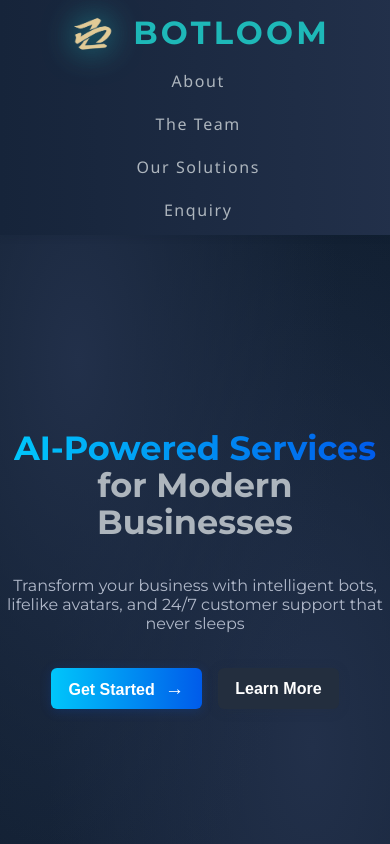
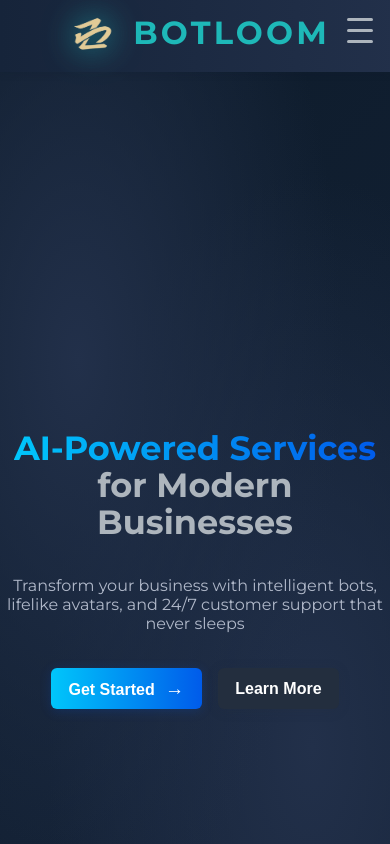
Before and after one commit to Nyaughh/botloom, a React (Create React App) app: page / in a window 390 px wide. Shown: the top 844 px of the page. Built offline with nearby package versions, Linux system fonts and the light colour scheme.

Commit message:
sliding nav bar for phone users

```diff
--- a/src/App.css
+++ b/src/App.css
@@ -416,3 +416,101 @@ a {
   from { opacity: 0; transform: translateX(-50%) translateY(10px); }
   to { opacity: 1; transform: translateX(-50%) translateY(0); }
 }
+
+/* Hamburger button styles */
+.hamburger-btn {
+  display: none;
+  flex-direction: column;
+  justify-content: center;
+  align-items: center;
+  width: 40px;
+  height: 40px;
+  background: none;
+  border: none;
+  cursor: pointer;
+  z-index: 201;
+}
+.hamburger-btn span {
+  display: block;
+  width: 26px;
+  height: 3px;
+  margin: 4px 0;
+  background: #ADB5BD;
+  border-radius: 2px;
+  transition: 0.3s;
+}
+
+/* Mobile nav drawer */
+.mobile-nav-drawer {
+  position: fixed;
+  top: 0;
+  left: -260px;
+  width: 220px;
+  height: 100vh;
+  background: #16243a;
+  box-shadow: 2px 0 16px #0004;
+  z-index: 200;
+  transition: left 0.3s cubic-bezier(.4,0,.2,1);
+  display: flex;
+  flex-direction: column;
+  padding-top: 24px;
+  padding-left: 10px;
+}
+.mobile-nav-drawer.open {
+  left: 0;
+}
+.mobile-nav-drawer ul {
+  list-style: none;
+  padding: 0;
+  margin: 0;
+}
+.mobile-nav-drawer li {
+  margin-bottom: 18px;
+}
+.mobile-nav-drawer button {
+  background: none;
+  border: none;
+  color: #ADB5BD;
+  font-size: 1.1rem;
+  font-weight: 600;
+  text-align: left;
+  width: 100%;
+  padding: 0.5rem 0.2rem;
+  cursor: pointer;
+  transition: color 0.2s;
+}
+.mobile-nav-drawer button:hover {
+  color: #1EB8B8;
+}
+.close-drawer-btn {
+  background: none;
+  border: none;
+  color: #ADB5BD;
+  font-size: 2rem;
+  position: absolute;
+  top: 10px;
+  right: 10px;
+  cursor: pointer;
+}
+
+.mobile-nav-overlay {
+  position: fixed;
+  top: 0;
+  left: 0;
+  width: 100vw;
+  height: 100vh;
+  background: #0007;
+  z-index: 150;
+}
+
+@media (max-width: 900px) {
+  .hamburger-btn {
+    display: flex;
+    position: absolute;
+    right: 16px;
+    top: 10px;
+  }
+  .navbar-links {
+    display: none;
+  }
+}
--- a/src/App.js
+++ b/src/App.js
@@ -33,6 +33,19 @@ function scrollToSection(id) {
 function LandingPage({ onGetStarted }) {
   const [messageIdx, setMessageIdx] = useState(null);
   const [logoMsg, setLogoMsg] = useState(false);
+  const [mobileNavOpen, setMobileNavOpen] = useState(false);
+
+  // Close drawer when clicking outside
+  React.useEffect(() => {
+    if (!mobileNavOpen) return;
+    function handleClick(e) {
+      if (e.target.closest('.mobile-nav-drawer') || e.target.closest('.hamburger-btn')) return;
+      setMobileNavOpen(false);
+    }
+    document.addEventListener('mousedown', handleClick);
+    return () => document.removeEventListener('mousedown', handleClick);
+  }, [mobileNavOpen]);
+
   return (
     <div className="landing-bg">
       <nav className="navbar">
@@ -45,6 +58,11 @@ function LandingPage({ onGetStarted }) {
             </div>
           )}
         </div>
+        {/* Hamburger button for mobile */}
+        <button className="hamburger-btn" onClick={() => setMobileNavOpen(v => !v)} aria-label="Open navigation">
+          <span></span><span></span><span></span>
+        </button>
+        {/* Desktop nav */}
         <ul className="navbar-links">
           {NAV_ITEMS.map((item, idx) => (
             <li key={item.id} style={{ position: 'relative' }}>
@@ -55,6 +73,19 @@ function LandingPage({ onGetStarted }) {
             </li>
           ))}
         </ul>
+        {/* Mobile nav drawer */}
+        <div className={`mobile-nav-drawer${mobileNavOpen ? ' open' : ''}`}>
+          <button className="close-drawer-btn" onClick={() => setMobileNavOpen(false)} aria-label="Close navigation">×</button>
+          <ul>
+            {NAV_ITEMS.map((item, idx) => (
+              <li key={item.id}>
+                <button onClick={() => { setMessageIdx(idx); setMobileNavOpen(false); }}>{item.label}</button>
+              </li>
+            ))}
+          </ul>
+        </div>
+        {/* Overlay for mobile nav */}
+        {mobileNavOpen && <div className="mobile-nav-overlay"></div>}
       </nav>
       <div className="landing-hero">
         <h1>
```
